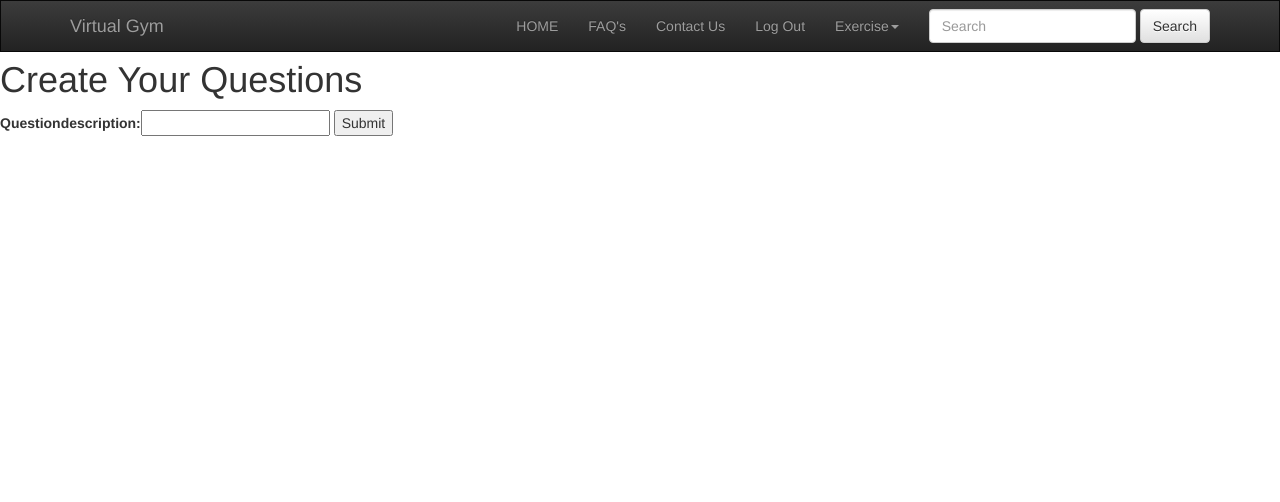
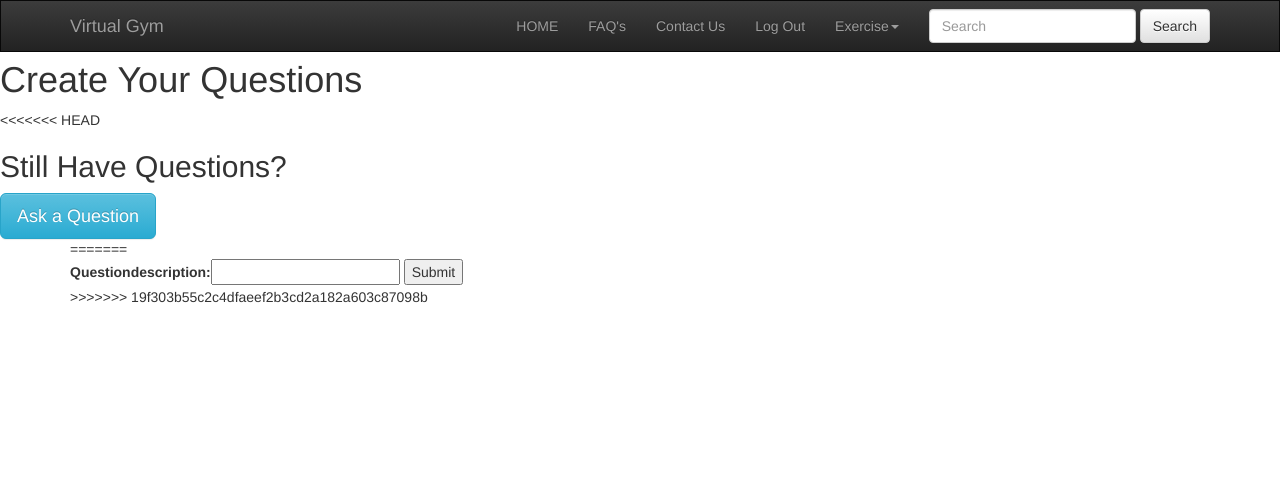
Before and after one commit to LuBrian/VirtualGym, a Django app: page /QA/ in a window 1280 px wide. Shown: the top 502 px of the page. Run offline with Django 3.2, Linux system fonts and the light colour scheme; a user stored in the database is signed in; data that the repository does not hold is empty; some libraries are stand-ins or nearby versions.

Commit message:
Create question looks pretty, view needs some work
I will work more on the existing questions and answers when I can see what Im doing, right now it should work, but I dont know

```diff
--- a/VirtualGym_WebProject/src/templates/QA.html
+++ b/VirtualGym_WebProject/src/templates/QA.html
@@ -1,3 +1,4 @@
+
 
 {% extends 'header_footer.html' %}
 {% block page_content %}
@@ -8,12 +9,78 @@
 <p>Question: {{obj.questionDescription}}</p>
 <p>Answer should be here. By {{obj.userID}}</p>
 {% endfor %}
+  <script src="https://ajax.googleapis.com/ajax/libs/jquery/3.2.1/jquery.min.js"></script>
+  <script src="https://maxcdn.bootstrapcdn.com/bootstrap/3.3.7/js/bootstrap.min.js"></script>
 
 {% if user.is_authenticated  %}
+<<<<<<< HEAD
+<body>
+
+<div class="container-fluid">
+  <div class="row">
+    <div class="col">
+  		<h2>Still Have Questions?</h2>
+  		<!-- Trigger the modal with a button -->
+  		<button type="button" class="btn btn-info btn-lg" data-toggle="modal" data-target="#myModal">Ask a Question</button>
+        </div>
+  </div>
+
+  <!-- Modal -->
+  <div class="modal fade" id="myModal" role="dialog">
+    <div class="modal-dialog">
+
+      <!-- Modal content-->
+      <div class="modal-content">
+        <div class="modal-header">
+          <button type="button" class="close" data-dismiss="modal">&times;</button>
+          <h4 class="modal-title text-center">Create New Question</h4>
+        </div>
+        <div class="modal-body">
+          <form method="post">
+          	<!-- Heres the text box -->
+          	<label for="comment">Question Description:</label>
+          	<textarea class="form-control" rows="5" id="comment"></textarea>
+          </form>
+        </div>
+        <div class="modal-footer">
+
+          <button type="submit" class="btn btn-success" data-dismiss="modal">Submit</button>
+          <button type="button" class="btn btn-default" data-dismiss="modal">Close</button>
+        </div>
+      </div>
+
+    </div>
+  </div>
+
+</div>
+<!-- Here is the Question List -->
+<div class="container">
+	<section>
+		{% for obj in objects_list %}
+		<div class="row">
+			<h1>Question:</h1>
+			<p>{{obj.questionDescription}}</p>
+			<h2>Answer:</h2>
+			<p>{{obj.userID}}</p>
+		</div>
+		{% endfor %}
+	</section>
+
+</body>
+</html>
+
+
+
+
+
+
+
+=======
 <form method="post">{% csrf_token %}
   {{form}}
   <button type="submit" class="signUp_button">Submit</button>
 </form>
+>>>>>>> 19f303b55c2c4dfaeef2b3cd2a182a603c87098b
 {% else %}
   <div class="create_exercise_perm">
     <p>You have to Login to Post questions, <a href="{% url 'signIn' %}">Sign In</a> here</p>
@@ -22,3 +89,17 @@
 
 
 {% endblock %}
+
+
+
+
+
+
+<!DOCTYPE html>
+<html lang="en">
+<head>
+  <meta charset="utf-8">
+  <meta name="viewport" content="width=device-width, initial-scale=1">
+  <link rel="stylesheet" href="https://maxcdn.bootstrapcdn.com/bootstrap/3.3.7/css/bootstrap.min.css">
+
+</head>
```
